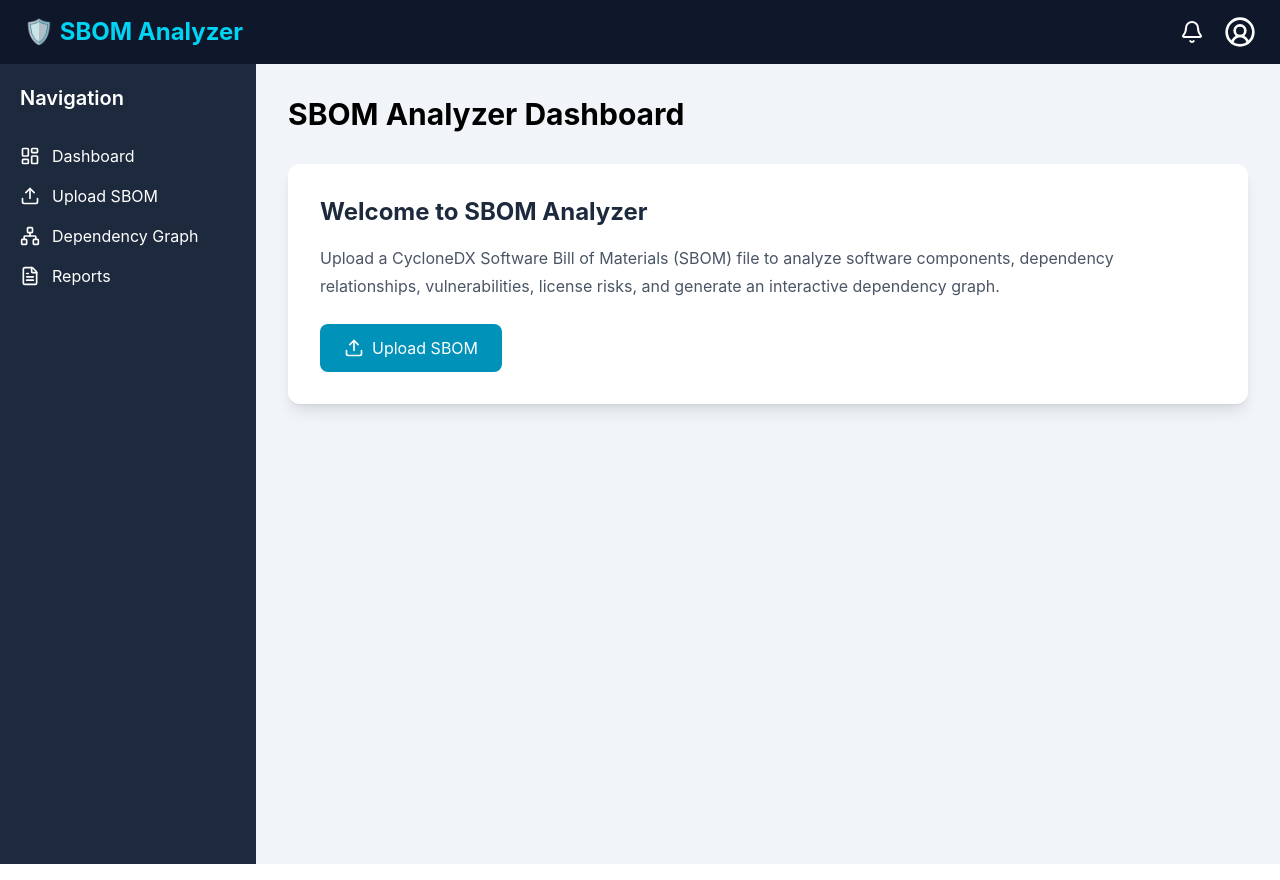
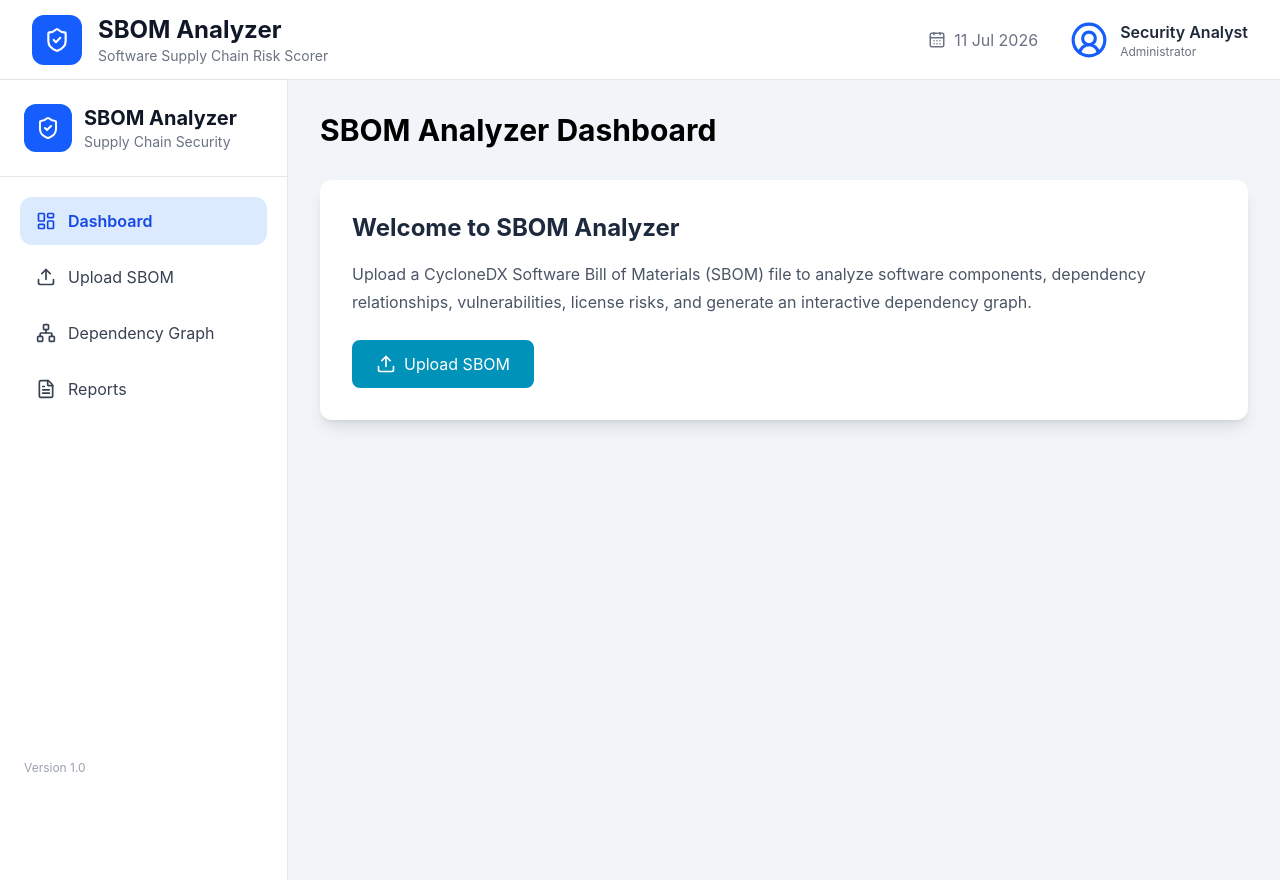
Before and after one commit to Gururaj-S-CSE/SBOM, a React app in the folder frontend/: page / in a window 1280 px wide. Built offline with nearby package versions, Linux system fonts and the light colour scheme; the HTML template or start-up script is replaced by a standard one.

Commit message:
fe updated

```diff
--- a/frontend/src/components/DashboardCards.jsx
+++ b/frontend/src/components/DashboardCards.jsx
@@ -10,67 +10,87 @@ import {
 function DashboardCards({ summary }) {
   if (!summary) return null;
 
+  const getBadgeColor = (title) => {
+    switch (title) {
+      case "Risk Score":
+        return "bg-purple-100 text-purple-700";
+      case "Risk Level":
+        return summary.risk_level === "LOW"
+          ? "bg-green-100 text-green-700"
+          : summary.risk_level === "MEDIUM"
+          ? "bg-yellow-100 text-yellow-700"
+          : summary.risk_level === "HIGH"
+          ? "bg-orange-100 text-orange-700"
+          : "bg-red-100 text-red-700";
+      case "Components":
+        return "bg-blue-100 text-blue-700";
+      case "Dependencies":
+        return "bg-indigo-100 text-indigo-700";
+      case "Vulnerabilities":
+        return "bg-red-100 text-red-700";
+      default:
+        return "bg-orange-100 text-orange-700";
+    }
+  };
+
   const cards = [
     {
       title: "Risk Score",
       value: summary.risk_score,
-      color: "bg-purple-600",
-      icon: <Gauge size={28} />,
+      icon: <Gauge size={26} />,
     },
     {
       title: "Risk Level",
       value: summary.risk_level,
-      color:
-        summary.risk_level === "LOW"
-          ? "bg-green-600"
-          : summary.risk_level === "MEDIUM"
-          ? "bg-yellow-500"
-          : summary.risk_level === "HIGH"
-          ? "bg-orange-500"
-          : "bg-red-600",
-      icon: <ShieldAlert size={28} />,
+      icon: <ShieldAlert size={26} />,
     },
     {
       title: "Components",
       value: summary.total_components,
-      color: "bg-blue-600",
-      icon: <Boxes size={28} />,
+      icon: <Boxes size={26} />,
     },
     {
       title: "Dependencies",
       value: summary.total_dependencies,
-      color: "bg-indigo-600",
-      icon: <Network size={28} />,
+      icon: <Network size={26} />,
     },
     {
       title: "Vulnerabilities",
       value: summary.total_vulnerabilities,
-      color: "bg-red-600",
-      icon: <AlertTriangle size={28} />,
+      icon: <AlertTriangle size={26} />,
     },
     {
       title: "High Risk Packages",
       value: summary.high_risk_packages,
-      color: "bg-orange-600",
-      icon: <TriangleAlert size={28} />,
+      icon: <TriangleAlert size={26} />,
     },
   ];
 
   return (
-    <div className="grid grid-cols-1 md:grid-cols-3 gap-6 mt-6">
+    <div className="grid grid-cols-1 md:grid-cols-3 xl:grid-cols-6 gap-6 mb-8">
       {cards.map((card) => (
         <div
           key={card.title}
-          className={`${card.color} text-white rounded-xl shadow-lg p-6`}
+          className="bg-white rounded-2xl border border-gray-200 shadow-sm hover:shadow-md transition-all duration-200 p-6"
         >
-          <div className="flex justify-between items-center mb-4">
-            <h3 className="text-lg font-semibold">{card.title}</h3>
-            {card.icon}
+          <div className="flex justify-between items-center mb-5">
+
+            <span className="text-gray-500 text-sm font-medium">
+              {card.title}
+            </span>
+
+            <div
+              className={`p-3 rounded-xl ${getBadgeColor(card.title)}`}
+            >
+              {card.icon}
+            </div>
+
           </div>
 
-          <h1 className="text-4xl font-bold">
+          <h2 className="text-3xl font-bold text-gray-900">
             {card.value}
-          </h1>
+          </h2>
+
         </div>
       ))}
     </div>
--- a/frontend/src/components/Navbar.jsx
+++ b/frontend/src/components/Navbar.jsx
@@ -1,16 +1,76 @@
-import { Bell, UserCircle2 } from "lucide-react";
+import {
+  UserCircle2,
+  ShieldCheck,
+  CalendarDays,
+} from "lucide-react";
 
 function Navbar() {
+  const today = new Date().toLocaleDateString("en-IN", {
+    day: "numeric",
+    month: "short",
+    year: "numeric",
+  });
+
   return (
-    <header className="h-16 bg-slate-900 text-white flex items-center justify-between px-6 shadow-md">
-      <h1 className="text-2xl font-bold text-cyan-400">
-        🛡️ SBOM Analyzer
-      </h1>
+    <header className="h-20 bg-white border-b border-gray-200 flex items-center justify-between px-8 shadow-sm">
 
-      <div className="flex items-center gap-5">
-        <Bell className="cursor-pointer hover:text-cyan-400" />
-        <UserCircle2 size={32} />
+      {/* Left Section */}
+
+      <div className="flex items-center gap-4">
+
+        <div className="bg-blue-600 text-white p-3 rounded-xl">
+          <ShieldCheck size={26} />
+        </div>
+
+        <div>
+
+          <h1 className="text-2xl font-bold text-gray-900">
+            SBOM Analyzer
+          </h1>
+
+          <p className="text-gray-500 text-sm">
+            Software Supply Chain Risk Scorer
+          </p>
+
+        </div>
+
       </div>
+
+      {/* Right Section */}
+
+      <div className="flex items-center gap-8">
+
+        <div className="flex items-center gap-2 text-gray-500">
+
+          <CalendarDays size={18} />
+
+          <span>{today}</span>
+
+        </div>
+
+        <div className="flex items-center gap-3">
+
+          <UserCircle2
+            size={38}
+            className="text-blue-600"
+          />
+
+          <div>
+
+            <p className="font-semibold text-gray-800">
+              Security Analyst
+            </p>
+
+            <p className="text-xs text-gray-500">
+              Administrator
+            </p>
+
+          </div>
+
+        </div>
+
+      </div>
+
     </header>
   );
 }
--- a/frontend/src/components/Sidebar.jsx
+++ b/frontend/src/components/Sidebar.jsx
@@ -1,39 +1,89 @@
-import { Link } from "react-router-dom";
+import { NavLink } from "react-router-dom";
 import {
   LayoutDashboard,
   Upload,
   Network,
   FileText,
+  ShieldCheck,
 } from "lucide-react";
 
 function Sidebar() {
+  const menuItems = [
+    {
+      name: "Dashboard",
+      path: "/",
+      icon: <LayoutDashboard size={20} />,
+    },
+    {
+      name: "Upload SBOM",
+      path: "/upload",
+      icon: <Upload size={20} />,
+    },
+    {
+      name: "Dependency Graph",
+      path: "/graph",
+      icon: <Network size={20} />,
+    },
+    {
+      name: "Reports",
+      path: "/report",
+      icon: <FileText size={20} />,
+    },
+  ];
+
   return (
-    <aside className="w-64 bg-slate-800 text-white min-h-screen p-5">
-      <h2 className="text-xl font-semibold mb-8">Navigation</h2>
+    <aside className="w-72 bg-white border-r border-gray-200 min-h-screen shadow-sm">
 
-      <nav className="flex flex-col gap-4">
+      {/* Logo */}
 
-        <Link to="/" className="flex items-center gap-3 hover:text-cyan-400">
-          <LayoutDashboard size={20}/>
-          Dashboard
-        </Link>
+      <div className="flex items-center gap-3 p-6 border-b border-gray-200">
 
-        <Link to="/upload" className="flex items-center gap-3 hover:text-cyan-400">
-          <Upload size={20}/>
-          Upload SBOM
-        </Link>
+        <div className="bg-blue-600 p-3 rounded-xl text-white">
+          <ShieldCheck size={24} />
+        </div>
 
-        <Link to="/graph" className="flex items-center gap-3 hover:text-cyan-400">
-          <Network size={20}/>
-          Dependency Graph
-        </Link>
+        <div>
+          <h1 className="font-bold text-xl text-gray-900">
+            SBOM Analyzer
+          </h1>
 
-        <Link to="/report" className="flex items-center gap-3 hover:text-cyan-400">
-          <FileText size={20}/>
-          Reports
-        </Link>
+          <p className="text-sm text-gray-500">
+            Supply Chain Security
+          </p>
+        </div>
+
+      </div>
+
+      {/* Navigation */}
+
+      <nav className="p-5 space-y-2">
+
+        {menuItems.map((item) => (
+          <NavLink
+            key={item.name}
+            to={item.path}
+            className={({ isActive }) =>
+              `flex items-center gap-3 px-4 py-3 rounded-xl transition-all duration-200 ${
+                isActive
+                  ? "bg-blue-100 text-blue-700 font-semibold"
+                  : "text-gray-700 hover:bg-gray-100"
+              }`
+            }
+          >
+            {item.icon}
+
+            <span>{item.name}</span>
+          </NavLink>
+        ))}
 
       </nav>
+
+      {/* Footer */}
+
+      <div className="absolute bottom-6 left-6 text-xs text-gray-400">
+        Version 1.0
+      </div>
+
     </aside>
   );
 }
--- a/frontend/src/components/VulnerabilityTable.jsx
+++ b/frontend/src/components/VulnerabilityTable.jsx
@@ -15,7 +15,7 @@ function VulnerabilityTable({ vulnerabilities = [] }) {
   };
 
   return (
-    <div className="bg-white rounded-xl shadow-lg p-6 mt-8">
+    <div className="bg-white rounded-2xl border border-gray-200 shadow-sm p-6">
       <h2 className="text-2xl font-bold mb-6">
         Vulnerability Report
       </h2>
```
Also changed, not shown: frontend/src/pages/Results.jsx (+98 -50 lines).
